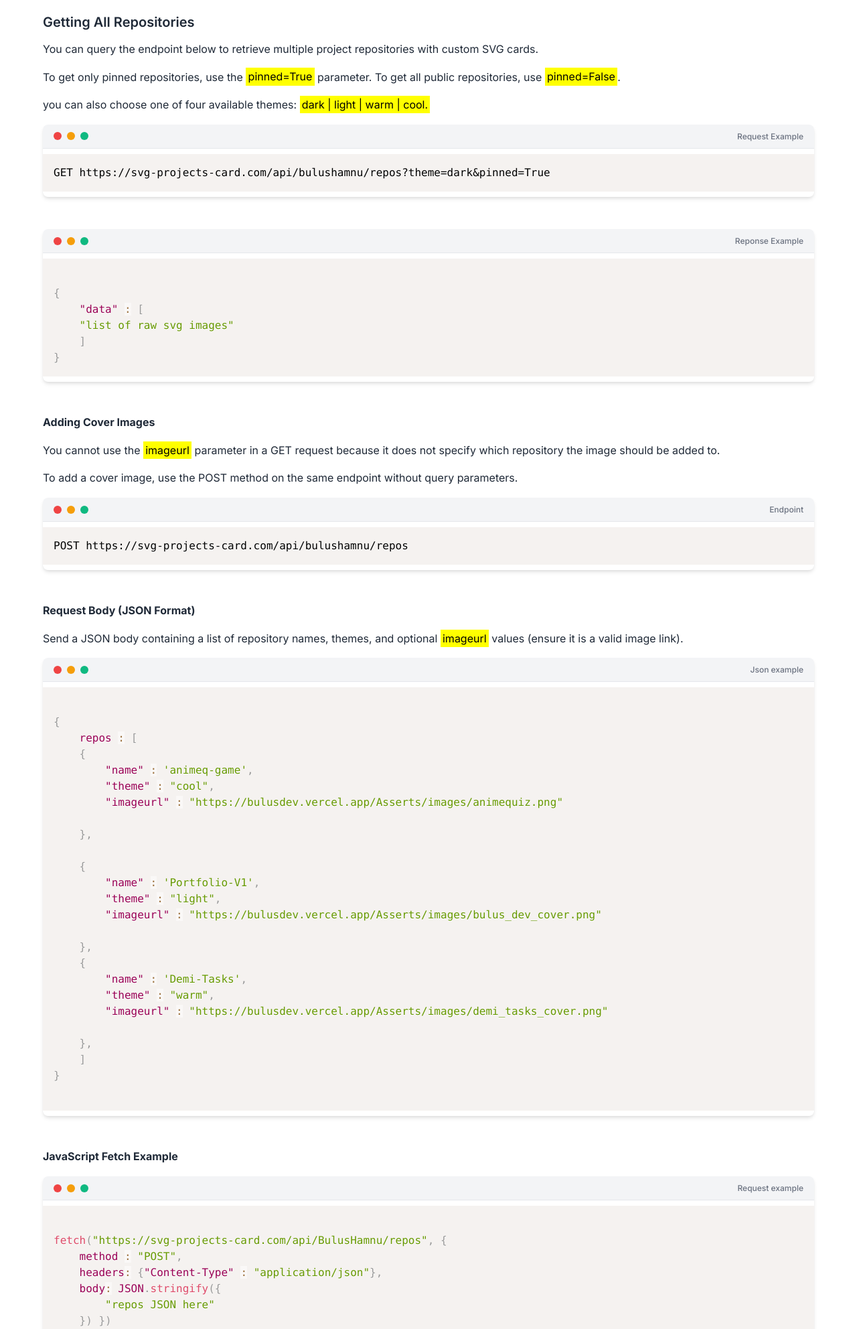
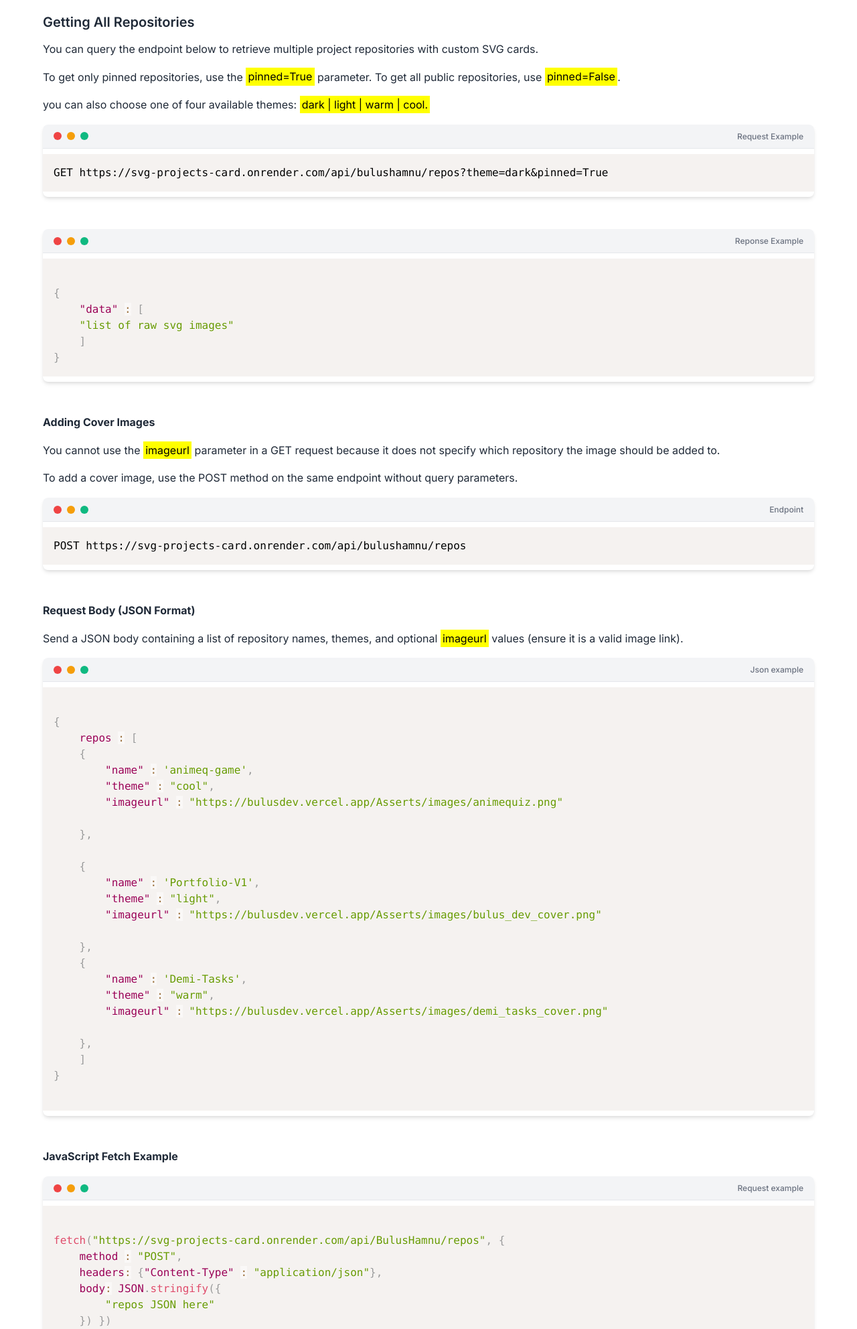
Before and after one commit to BulusHamnu/readme-project-svg-card, a Flask app: page /docs in a window 1280 px wide. Shown: the part 311-2295 px from the top of the page at 67% size. Run offline with Flask 3, Linux system fonts and the light colour scheme; some libraries are stand-ins or nearby versions.

Commit message:
change app url placeholdor to deployed url from render 'https://svg-projects-card.onrender.com'

```diff
--- a/templates/docs.html
+++ b/templates/docs.html
@@ -27,7 +27,7 @@
             </div>
             <div class="title">Request Example</div>
         </div>
-        <pre><code class="language-python">GET https://svg-projects-card.com/api/bulushamnu/repos?theme=dark&pinned=True</code></pre>
+        <pre><code class="language-python">GET https://svg-projects-card.onrender.com/api/bulushamnu/repos?theme=dark&pinned=True</code></pre>
     </div>
     <div class="code-block">
         <div class="code-header">
@@ -58,7 +58,7 @@
             </div>
             <div class="title">Endpoint</div>
         </div>
-        <pre><code class="language-python">POST https://svg-projects-card.com/api/bulushamnu/repos</code></pre>
+        <pre><code class="language-python">POST https://svg-projects-card.onrender.com/api/bulushamnu/repos</code></pre>
     </div>
     <h4>Request Body (JSON Format)</h4>
     <p>Send a JSON body containing a list of repository names, themes, and optional <mark>imageurl</mark> values (ensure it is a valid image link).</p>
@@ -111,7 +111,7 @@
         </div>
         <pre>
     <code class="language-javascript">
-fetch("https://svg-projects-card.com/api/BulusHamnu/repos", {
+fetch("https://svg-projects-card.onrender.com/api/BulusHamnu/repos", {
     method : "POST",
     headers: {"Content-Type" : "application/json"},
     body: JSON.stringify({
@@ -175,7 +175,7 @@ fetch("https://svg-projects-card.com/api/BulusHamnu/repos", {
             </div>
             <div class="title">Request Example</div>
         </div>
-        <pre><code class="language-html">![Project Visualization](https://svg-projects-card.com/api/bulushamnu/repos/Demi-Tasks?theme=dark)</code></pre>
+        <pre><code class="language-html">![Project Visualization](https://svg-projects-card.onrender.com/api/bulushamnu/repos/Demi-Tasks?theme=dark)</code></pre>
     </div>
     <h4>Or</h4>
     <div class="code-block">
@@ -187,7 +187,7 @@ fetch("https://svg-projects-card.com/api/BulusHamnu/repos", {
             </div>
             <div class="title">Request Example</div>
         </div>
-        <pre><code class="language-html">&lt;img src="https://svg-projects-card.com/api/bulushamnu/repos/Demi-Tasks?theme=dark" alt="Demi-Tasks"&gt;</code></pre>
+        <pre><code class="language-html">&lt;img src="https://svg-projects-card.onrender.com/api/bulushamnu/repos/Demi-Tasks?theme=dark" alt="Demi-Tasks"&gt;</code></pre>
     </div>
 
     <h3>Displaying Multiple Projects in a README</h3>
```
Also changed, not shown: templates/index.html (+5 -5 lines), README.md.
